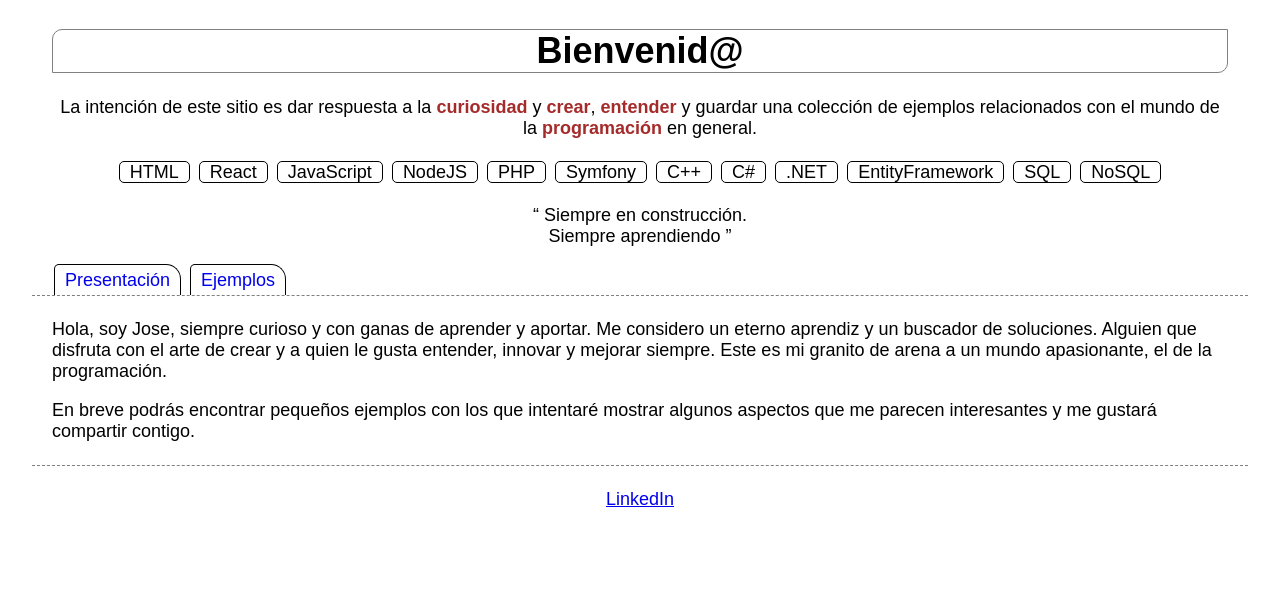
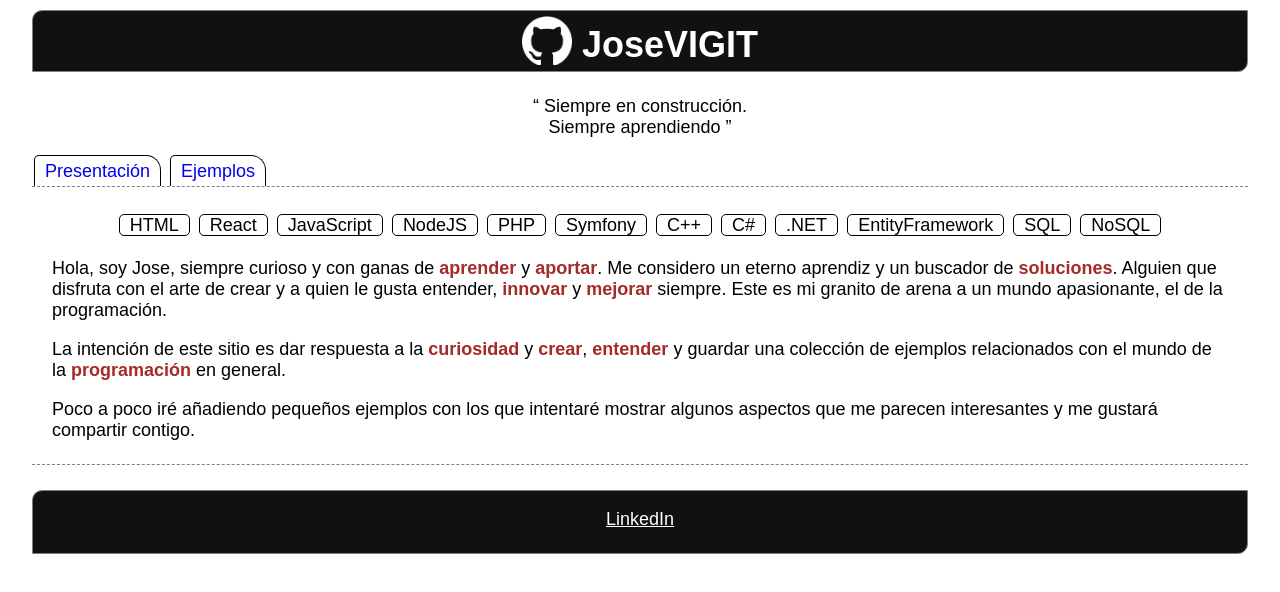
Before and after one commit to JoseVIGIT/JoseVIGIT.github.io, a plain HTML site: page index.html in a window 1280 px wide. Drawn offline with Linux system fonts and the light colour scheme.

Commit message:
Cambio de diseño

```diff
--- a/css/estilos.css
+++ b/css/estilos.css
@@ -23,19 +23,43 @@ nav .etiqueta {
     margin: 0 2px;
 }
 .cabecera {
-    padding: 5px 20px 0px;
+    padding: 10px 0px 0px;
     text-align: center;
-    border-bottom: 1px dashed gray;
+}
+.cabecera h1
+{
+	padding: 5px;
+	background: #111;
+	color: #fff;
+	margin-top: 0px;
+
+}
+.pie {
+    padding: 0px 0px 5px 0px;
+	margin-bottom: 10px;
+    text-align: center;
+    background: #111;
+	color: #fff;
+
+	border: 1px solid gray;
+    border-radius: 10px 0px 10px 0px;
+}
+.pie a {
+	color: #fff;
+}
+
+#logoGITHUB {
+	width: 50px;
+	vertical-align: text-bottom;
 }
 .contenido {
+	margin: 0 0 25px 0;
     padding: 5px 20px;
     text-align: left;
+	border-top: 1px dashed gray;
+	border-bottom: 1px dashed gray;
 }
-.pie {
-    padding: 5px 20px;
-    text-align: center;
-    border-top: 1px dashed gray;
-}
+
 .resaltar {
     color:brown;
     font-weight: bolder;
@@ -56,3 +80,11 @@ nav .etiqueta {
 #Ejemplos {
 	display: none;
 }
+ul {
+	padding: 0px;
+	margin: 0px;
+	list-style: none;
+}
+#nubeTAGS {
+	text-align: center;
+}
--- a/index.html
+++ b/index.html
@@ -9,24 +9,10 @@
 </head>
 <body>
     <div class="cabecera">
-        <h1>Bienvenid@</h1>
-        <p>
-            La intención de este sitio es dar respuesta a la <span class="resaltar">curiosidad</span> y <span class="resaltar">crear</span>, <span class="resaltar">entender</span> y guardar una colección de ejemplos relacionados con el mundo de la <span class="resaltar">programación</span> en general.
-        </p>
-        <p>
-            <span class="borde">HTML</span>
-            <span class="borde">React</span>
-            <span class="borde">JavaScript</span>
-            <span class="borde">NodeJS</span>
-            <span class="borde">PHP</span>
-            <span class="borde">Symfony</span>
-			<span class="borde">C++</span>
-            <span class="borde">C#</span>
-            <span class="borde">.NET</span>
-            <span class="borde">EntityFramework</span>
-            <span class="borde">SQL</span>
-            <span class="borde">NoSQL</span>
-        </p>
+		<h1>
+			<img id="logoGITHUB" src="img/github-mark-white.png">
+			JoseVIGIT
+        </h1>
         <p class="slogan">
             <q>
                 Siempre en construcción.<br>
@@ -34,17 +20,36 @@
             </q>
         </p>
 		<nav>
-			<a class="etiqueta" href="#" onclick="presentacionClick()">Presentación</a>
-			<a class="etiqueta" href="#" onclick="ejemplosClick()">Ejemplos</a>
+			<a id="btnPresentacion" class="etiqueta" href="#" onclick="presentacionClick()">Presentación</a>
+			<a id="btnEjemplos" class="etiqueta" href="#" onclick="ejemplosClick()">Ejemplos</a>
 		</nav>
     </div>
     <div class="contenido">
 		<div id="Presentacion">
+
+			<p id="nubeTAGS">
+				<span class="borde">HTML</span>
+				<span class="borde">React</span>
+				<span class="borde">JavaScript</span>
+				<span class="borde">NodeJS</span>
+				<span class="borde">PHP</span>
+				<span class="borde">Symfony</span>
+				<span class="borde">C++</span>
+				<span class="borde">C#</span>
+				<span class="borde">.NET</span>
+				<span class="borde">EntityFramework</span>
+				<span class="borde">SQL</span>
+				<span class="borde">NoSQL</span>
+			</p>
 			<p>
-				Hola, soy Jose, siempre curioso y con ganas de aprender y aportar. Me considero un eterno aprendiz y un buscador de soluciones. Alguien que disfruta con el arte de crear y a quien le gusta entender, innovar y mejorar siempre. Este es mi granito de arena a un mundo apasionante, el de la programación.
+				Hola, soy Jose, siempre curioso y con ganas de <span class="resaltar">aprender</span> y <span class="resaltar">aportar</span>. Me considero un eterno aprendiz y un buscador de <span class="resaltar">soluciones</span>. Alguien que disfruta con el arte de crear y a quien le gusta entender, <span class="resaltar">innovar</span> y <span class="resaltar">mejorar</span> siempre. Este es mi granito de arena a un mundo apasionante, el de la programación.
 			</P>
 			<p>
-				En breve podrás encontrar pequeños ejemplos con los que intentaré mostrar algunos aspectos que me parecen interesantes y me gustará compartir contigo.
+				La intención de este sitio es dar respuesta a la <span class="resaltar">curiosidad</span> y <span class="resaltar">crear</span>, <span class="resaltar">entender</span> y guardar una colección de ejemplos relacionados con el mundo de la <span class="resaltar">programación</span> en general.
+			</p>
+
+			<p>
+				Poco a poco iré añadiendo pequeños ejemplos con los que intentaré mostrar algunos aspectos que me parecen interesantes y me gustará compartir contigo.
 			</p>
 		</div>
 		<div id="Ejemplos">
--- a/js/scripts.js
+++ b/js/scripts.js
@@ -1,9 +1,13 @@
 function  ejemplosClick() {
 	document.getElementById("Presentacion").style.display="none";
 	document.getElementById("Ejemplos").style.display="block";
+	document.getElementById("btnPresentacion").style.backgroundColor="#fff";
+	document.getElementById("btnEjemplos").style.backgroundColor="#ccc";
 }
 
 function  presentacionClick() {
 	document.getElementById("Presentacion").style.display="block";
 	document.getElementById("Ejemplos").style.display="none";
+	document.getElementById("btnEjemplos").style.backgroundColor="#fff";
+	document.getElementById("btnPresentacion").style.backgroundColor="#ccc";
 }
```
Also changed, not shown: img/github-mark-white.png (added).
